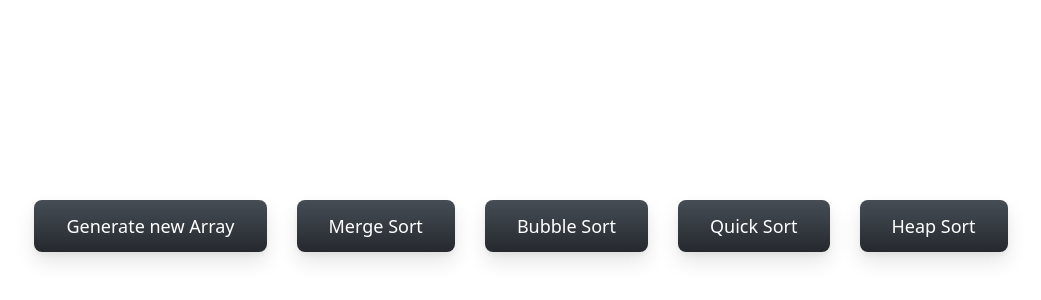
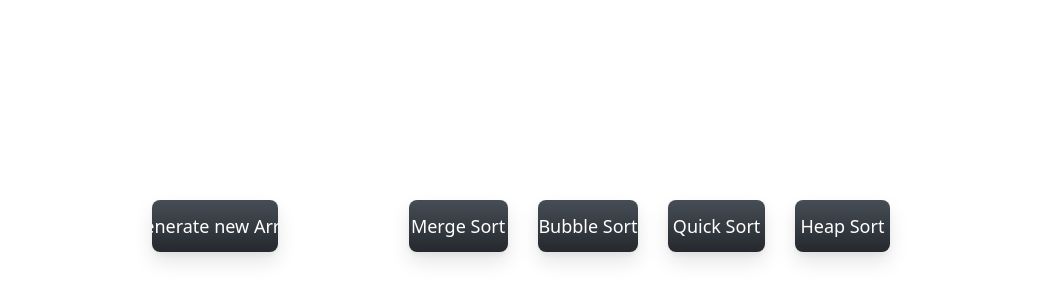
Before and after one commit to NuraSad/sorting-visualizer, a React (Create React App) app: page / in a window 1280 px wide. Shown: the part 144-444 px from the top of the page, without its empty margins (119-1160 px from the left). Built offline with nearby package versions, Linux system fonts and the light colour scheme.

Commit message:
add margin btwn generate array btn and sorting btn

```diff
--- a/src/components/SortingViz.css
+++ b/src/components/SortingViz.css
@@ -14,11 +14,11 @@
 }
 
 .button-field {
+  width: 60vw;
   display: flex;
   flex-direction: row;
-  justify-content: center;
+  justify-content: space-between;
   align-items: center;
-  box-sizing: content-box;
 }
 
 .array-bar {
@@ -70,3 +70,7 @@
   box-shadow: rgba(0, 1, 0, 0.2) 0 2px 8px;
   opacity: 0.85;
 }
+
+.generate-array {
+  margin-right: 15%;
+}
--- a/src/components/SortingViz.js
+++ b/src/components/SortingViz.js
@@ -250,7 +250,7 @@ const SortingViz = () => {
       </div>
       <div className="button-field">
         <button
-          className="button"
+          className="button generate-array"
           disabled={isDisabled}
           onClick={() => setOriginalArray(makeNewArray(size))}
         >
```
